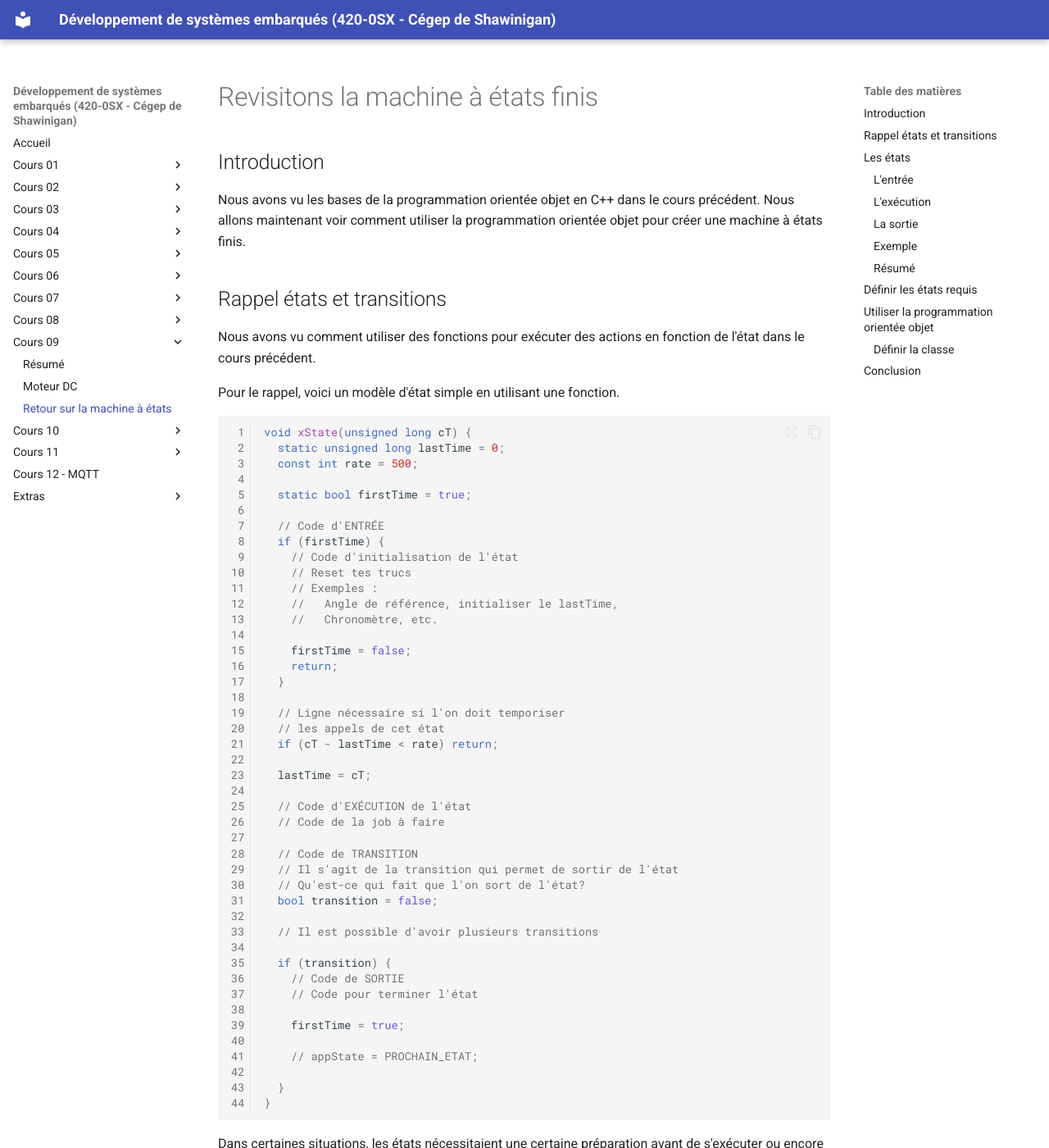
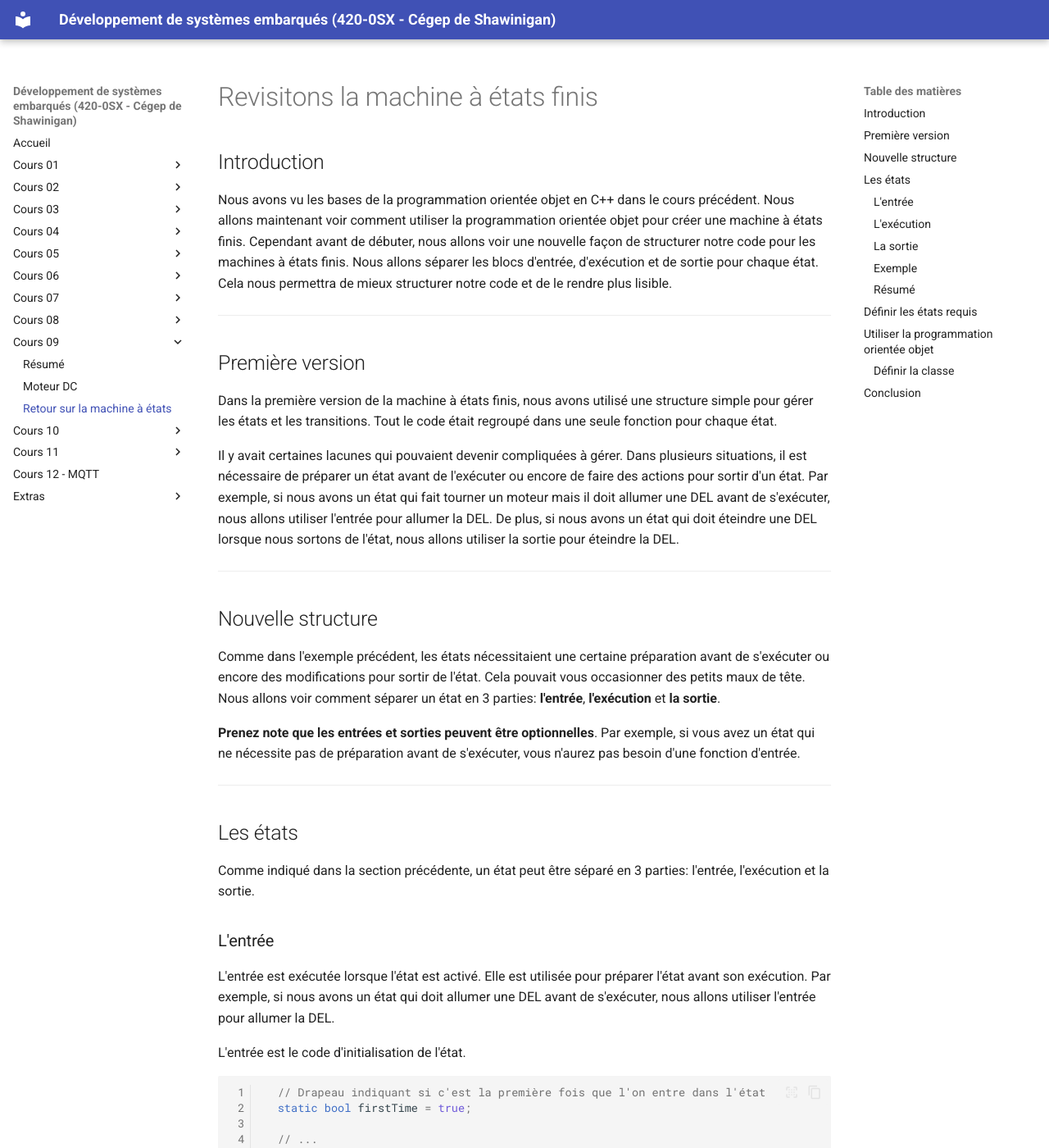
Before and after one commit to nbourre/0sx_notes_cours, an MkDocs documentation site: the page built from docs/c09/c09b_fsm_revisited/index.md, in a window 1280 px wide and 1400 px high. Shown: the whole window at 82% size. Built offline with MkDocs 1.6.1 and Material for MkDocs 9.7.7, drawn with Linux system fonts in a browser that asks for light colours; plug-ins that fetch from the network failed and are left out; some of the changed text lies outside the part shown.

Commit message:
Mise à jour 2026

````diff
--- a/docs/c09/c09b_fsm_revisited/index.md
+++ b/docs/c09/c09b_fsm_revisited/index.md
@@ -1,76 +1,34 @@
 # Revisitons la machine à états finis
 
 ## Introduction
-Nous avons vu les bases de la programmation orientée objet en C++ dans le cours précédent. Nous allons maintenant voir comment utiliser la programmation orientée objet pour créer une machine à états finis.
+Nous avons vu les bases de la programmation orientée objet en C++ dans le cours précédent. Nous allons maintenant voir comment utiliser la programmation orientée objet pour créer une machine à états finis. Cependant avant de débuter, nous allons voir une nouvelle façon de structurer notre code pour les machines à états finis. Nous allons séparer les blocs d'entrée, d'exécution et de sortie pour chaque état. Cela nous permettra de mieux structurer notre code et de le rendre plus lisible.
 
-## Rappel états et transitions
-Nous avons vu comment utiliser des fonctions pour exécuter des actions en fonction de l'état dans le cours précédent.
+---
 
-Pour le rappel, voici un modèle d'état simple en utilisant une fonction.
+## Première version
+Dans la première version de la machine à états finis, nous avons utilisé une structure simple pour gérer les états et les transitions. Tout le code était regroupé dans une seule fonction pour chaque état.
 
-```cpp
+Il y avait certaines lacunes qui pouvaient devenir compliquées à gérer. Dans plusieurs situations, il est nécessaire de préparer un état avant de l'exécuter ou encore de faire des actions pour sortir d'un état. Par exemple, si nous avons un état qui fait tourner un moteur mais il doit allumer une DEL avant de s'exécuter, nous allons utiliser l'entrée pour allumer la DEL. De plus, si nous avons un état qui doit éteindre une DEL lorsque nous sortons de l'état, nous allons utiliser la sortie pour éteindre la DEL.
 
-void xState(unsigned long cT) {
-  static unsigned long lastTime = 0;
-  const int rate = 500;
+---
 
-  static bool firstTime = true;
-
-  // Code d'ENTRÉE
-  if (firstTime) {
-    // Code d'initialisation de l'état
-    // Reset tes trucs
-    // Exemples :
-    //   Angle de référence, initialiser le lastTime,
-    //   Chronomètre, etc.
-
-    firstTime = false;
-    return;
-  }
-
-  // Ligne nécessaire si l'on doit temporiser
-  // les appels de cet état
-  if (cT - lastTime < rate) return;
-
-  lastTime = cT;
-
-  // Code d'EXÉCUTION de l'état
-  // Code de la job à faire
-
-  // Code de TRANSITION
-  // Il s'agit de la transition qui permet de sortir de l'état
-  // Qu'est-ce qui fait que l'on sort de l'état?
-  bool transition = false;
-
-  // Il est possible d'avoir plusieurs transitions
-
-  if (transition) {
-    // Code de SORTIE
-    // Code pour terminer l'état
-
-    firstTime = true;
-
-    // appState = PROCHAIN_ETAT;
-
-  }
-}
-
-```
-
-Dans certaines situations, les états nécessitaient une certaine préparation avant de s'exécuter ou encore des modifications pour sortir de l'état. Cela pouvait vous occasionner des petits maux de tête. Nous allons voir comment séparer un état en 3 parties: l'entrée, l'exécution et la sortie.
+## Nouvelle structure
+Comme dans l'exemple précédent, les états nécessitaient une certaine préparation avant de s'exécuter ou encore des modifications pour sortir de l'état. Cela pouvait vous occasionner des petits maux de tête. Nous allons voir comment séparer un état en 3 parties: **l'entrée**, **l'exécution** et **la sortie**.
 
 **Prenez note que les entrées et sorties peuvent être optionnelles**. Par exemple, si vous avez un état qui ne nécessite pas de préparation avant de s'exécuter, vous n'aurez pas besoin d'une fonction d'entrée.
 
+---
+
 ## Les états
-Un état peut être séparé en 3 parties: l'entrée, l'exécution et la sortie. L'entrée est exécutée lorsque l'état est activé. L'exécution est exécutée tant que l'état est actif. La sortie est exécutée lorsque l'état est désactivé.
+Comme indiqué dans la section précédente, un état peut être séparé en 3 parties: l'entrée, l'exécution et la sortie.
 
 ### L'entrée
 L'entrée est exécutée lorsque l'état est activé. Elle est utilisée pour préparer l'état avant son exécution. Par exemple, si nous avons un état qui doit allumer une DEL avant de s'exécuter, nous allons utiliser l'entrée pour allumer la DEL.
 
-Si on prend le modèle précédent, l'entrée est le code d'initialisation de l'état.
+L'entrée est le code d'initialisation de l'état.
 
 ```cpp
-
+  // Drapeau indiquant si c'est la première fois que l'on entre dans l'état
   static bool firstTime = true;
 
   // ...
@@ -83,6 +41,7 @@
     // Allumer la DEL
     digitalWrite(ledMotorPin, HIGH);
 
+    // Remettre le drapeau à false pour ne pas réexécuter l'entrée au prochain tour de boucle
     firstTime = false;
     return;
   }
@@ -91,7 +50,7 @@
 ```
 
 ### L'exécution
-L'exécution est exécutée tant que l'état est actif. Elle est utilisée pour exécuter l'état.
+Les instructions sont exécutées tant que l'état est actif. Ce bloc est utilisé pour exécuter l'état.
 
 Par exemple, le moteur doit tourner. Nous allons utiliser l'exécution pour
 faire tourner le moteur.
@@ -137,19 +96,62 @@
 
     firstTime = true;
 
-    appState = MOTOR_SPIN;
+    appState = MOTOR_STOP;
 
   }
 
   // ...
 ```
 
+#### Seconde transition
+Il est possible d'avoir plusieurs transitions. Par exemple, en plus du clic du bouton, nous pouvons aussi faire en sorte que le moteur arrête de tourner après un certain délai. Nous allons utiliser une seconde transition pour cela.
+
+```cpp
+  // moment de sortie
+  static unsigned long exitTime = 0;
+
+  // Code d'entrée
+  if (firstTime) {
+    // Code existant de l'entrée
+    // ...
+
+    exitTime = ct + 3000; // Par exemple, on veut que le moteur arrête de tourner après 3 secondes
+    firstTime = false;
+    // ...
+  }
+
+
+  // ...
+  // Code de TRANSITION
+  bool transition = buttonPressed;
+  bool transition2 = ct > exitTime;
+
+  if (transition || transition2) {
+    // Code de SORTIE
+    // Code pour terminer l'état
+
+    // Éteindre la DEL
+    digitalWrite(ledMotorPin, LOW);
+
+    // Arrêter le moteur
+    digitalWrite(motorPin, LOW);
+
+    firstTime = true;
+
+    appState = MOTOR_STOP;
+
+  }
+```
+
+
 
 ### Exemple
 
-Voici un exemple quasiment complet d'une machine à états finis qui gère l'état d'un moteur lorsqu'un bouton est appuyé.
+Voici un exemple quasiment complet d'une machine à états finis qui gère l'état d'un moteur lorsqu'un bouton est appuyé. Le moteur tourne tant que le bouton n'est pas réappuyé ou que 3 secondes ne sont pas écoulées. De plus, une DEL est allumée lorsque le moteur tourne et elle s'éteint lorsque le moteur arrête de tourner.
 
 ```cpp
+#include <OneButton.h>
+
 // Définition des états
 enum State {
     MOTOR_STOP,
@@ -159,7 +161,8 @@
 void motorStopState();
 void motorSpinState();
 
-bool buttonPressed = 0;
+OneButton button(buttonPin);
+bool buttonPressed = false;
 
 // Définition des états
 State state = MOTOR_STOP;
@@ -210,21 +221,26 @@
     if (transition) {
         // Code de SORTIE
         // Code pour terminer l'état
+        buttonPressed = false;
 
         firstTime = true;
         state = MOTOR_SPIN;
     }
 }
 
-void motorSpinState() {
+void motorSpinState(unsigned long ct) {
     static bool firstTime = true;
+    static unsigned long exitTime = 0;
 
-    if (firstTime) {
+     if (firstTime) {
         // Code d'initialisation de l'état
         // Initialiser les variables
 
         // Allumer la DEL
         digitalWrite(ledMotorPin, HIGH);
+
+        // Par exemple, on veut que le moteur arrête de tourner après 3 secondes
+        exitTime = ct + 3000;
 
         firstTime = false;
         return;
@@ -236,13 +252,17 @@
     // Code de TRANSITION
     // Il s'agit de la transition qui permet de sortir de l'état
     // Qu'est-ce qui fait que l'on sort de l'état?
-    bool transition = !buttonPressed;
+    bool transition = buttonPressed;
+    bool transition2 = ct > exitTime;
 
     // Il est possible d'avoir plusieurs transitions
-
-    if (transition) {
+    if (transition || transition2) {
         // Code de SORTIE
         // Code pour terminer l'état
+
+        // Descendre le drapeau de bouton appuyé
+        // car on a consommé l'événement du bouton appuyé
+        buttonPressed = false;
 
         // Éteindre la DEL
         digitalWrite(ledMotorPin, LOW);
@@ -253,20 +273,29 @@
         firstTime = true;
         state = MOTOR_STOP;
     }
+
 }
 ```
+
+!!! warning "Attention"
+    Dans le code ci-dessus, les transitions sont fusionnées dans le même bloc, car elles pointent vers le même état. Cependant, il est possible d'avoir des transitions avec des codes de sortie différents. Dans ce cas, il faut séparer les transitions dans des blocs différents.
+
+    Le code ci-dessus est un exemple pour illustrer la structure d'une machine à états finis. Il n'est pas complet et il peut y avoir des erreurs. Il est de votre responsabilité de compléter le code et de le tester.
+
 
 ### Résumé
 
 La mécanique de la machine à états finis est simple. Il suffit de définir :
+
 - les états requis
 - les transitions entre les états
 - les fonctions pour chaque état.
 
 La fonction est divisée en 3 parties:
-- l'entrée
-- l'exécution
-- les sorties
+
+- **l'entrée**
+- **l'exécution**
+- **les sorties**
 
 Les sorties sont déclenchées par des transitions. Les transitions sont déclenchées par des événements ou des délais.
 
@@ -301,6 +330,7 @@
 
 ## Utiliser la programmation orientée objet
 Reprenons l'exemple précédent, mais convertissons-le en utilisant la programmation orientée objet. Nous allons aussi modifier le projet.
+
 - Avant que le moteur entre en action, pour avertir l'utilisateur on doit faire clignoter une DEL pendant 3 secondes.
 - Pendant que le moteur tourne, la DEL doit être allumée.
 - Pendant que le moteur arrête de tourner, la DEL doit être éteinte graduellement.
--- a/mkdocs.yml
+++ b/mkdocs.yml
@@ -21,7 +21,11 @@
   - toc:
       permalink: true
       toc_depth: 3
-  - pymdownx.superfences
+  - pymdownx.superfences:
+      custom_fences:
+        - name: mermaid
+          class: mermaid
+          format: !!python/name:pymdownx.superfences.fence_code_format
   - pymdownx.highlight:
       linenums: true
       anchor_linenums: true
@@ -31,6 +35,7 @@
       generic: true
   - pymdownx.snippets:
       base_path: .
+  - pymdownx.details
   - attr_list
   - md_in_html
 
````
Also changed, not shown: other parts of docs/c09/c09b_fsm_revisited/index.md (+12 -4 lines), docs/c09/c09a_moteur_dc/index.md (+56 -21 lines), docs/c09/c09b_fsm_revisited/archives.md (added, +64 -0 lines), docs/c09/c09a_moteur_dc/assets/dc_130_cheap.png (added), docs/c09/c09a_moteur_dc/assets/l293d_and_dc_motor.svg, 1 other file.
